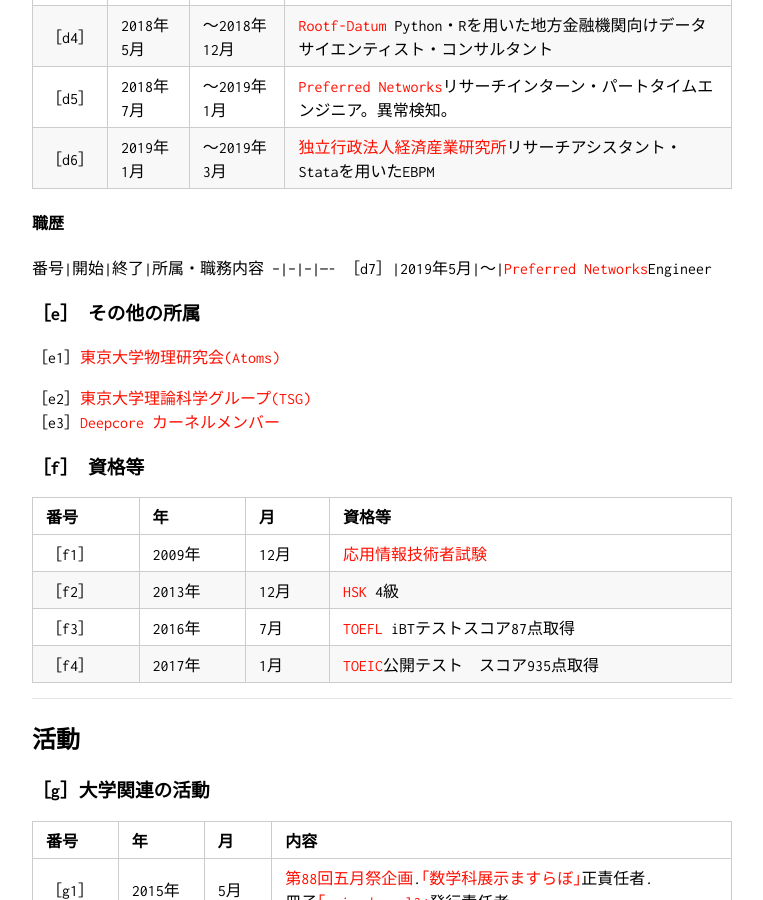
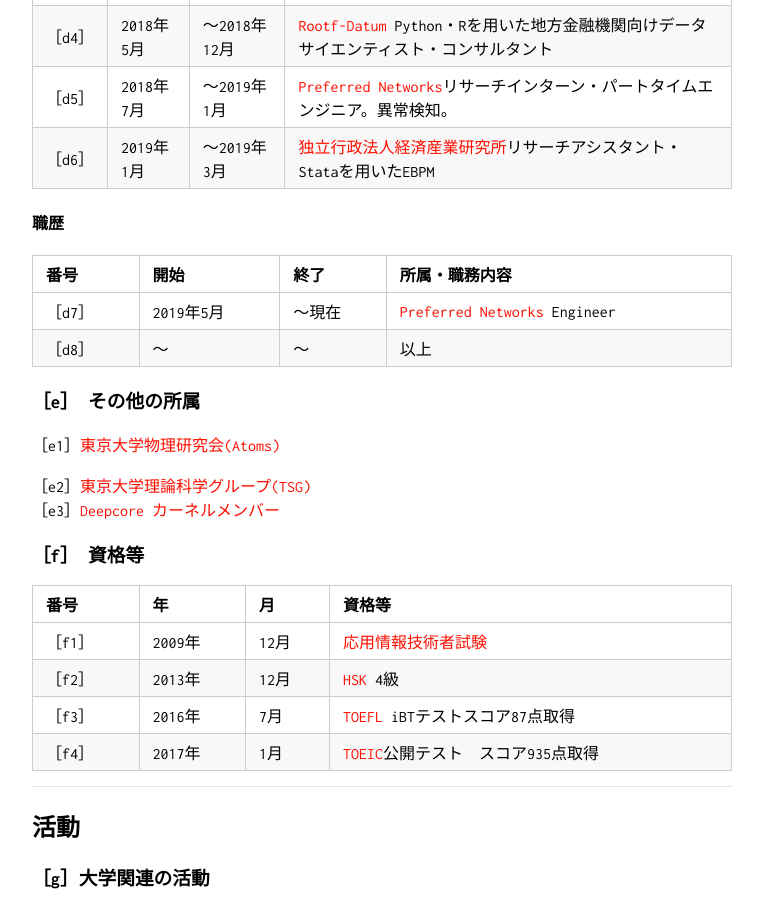
Before and after one commit to KatsuyaITO/KatsuyaITO.github.io, a Jekyll site: the page built from index_jp.md, in a window 1280 px wide and 900 px high, scrolled down 2153 px. Shown: the whole window, without its empty margins (258-1021 px from the left). Built offline with Jekyll 4.4.1, drawn with Linux system fonts in a browser that asks for light colours; our own code applies the rules of GitHub Pages for plain Markdown files.

Commit message:
Update index_jp.md

```diff
--- a/index_jp.md
+++ b/index_jp.md
@@ -85,9 +85,14 @@ layout: top
 
 
 #### 職歴
+
+
 番号|開始|終了|所属・職務内容
 --|--|--|----
-［d7］<a name="D7"></a>|2019年5月|～|[Preferred Networks](https://www.preferred-networks.jp/ja/)Engineer
+［d7］<a name="D7"></a>|2019年5月|〜現在|[Preferred Networks](https://www.preferred-networks.jp/ja/) Engineer
+［d8］<a name="D8"></a>|〜|〜|以上
+
+
 
 ### ［e］<a name="e"></a> その他の所属
 ［e1］<a name="E1"></a>[東京大学物理研究会(Atoms)](http://ut-atoms.sakura.ne.jp/) <br>
```
